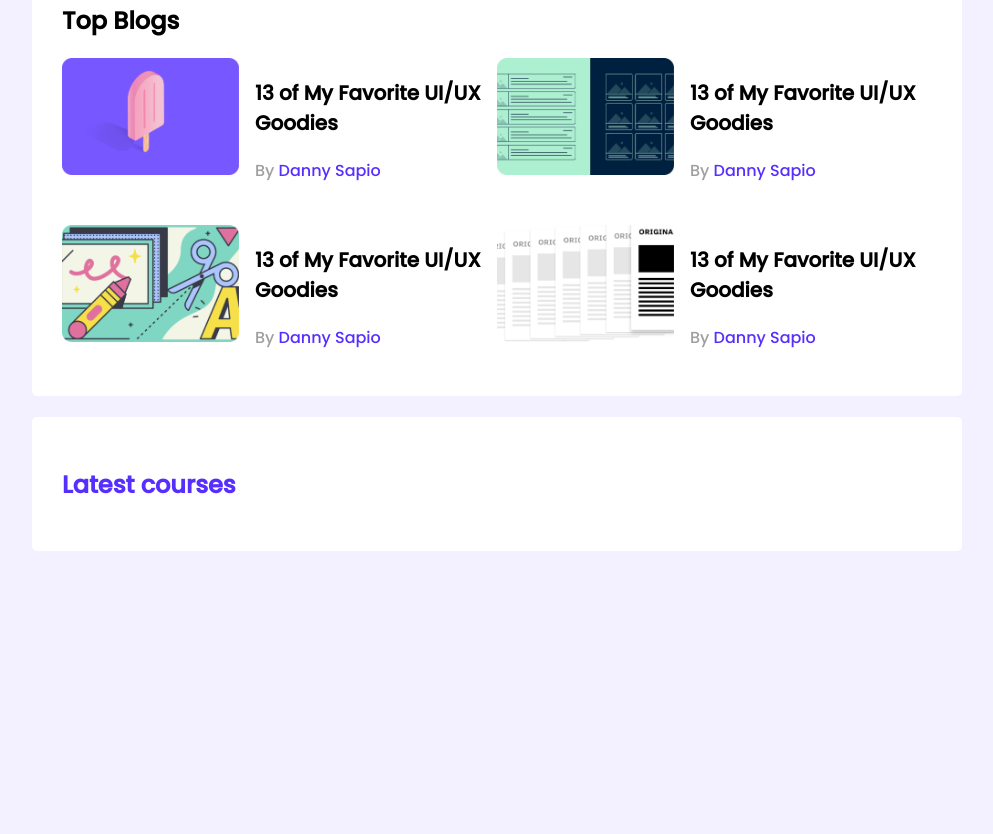
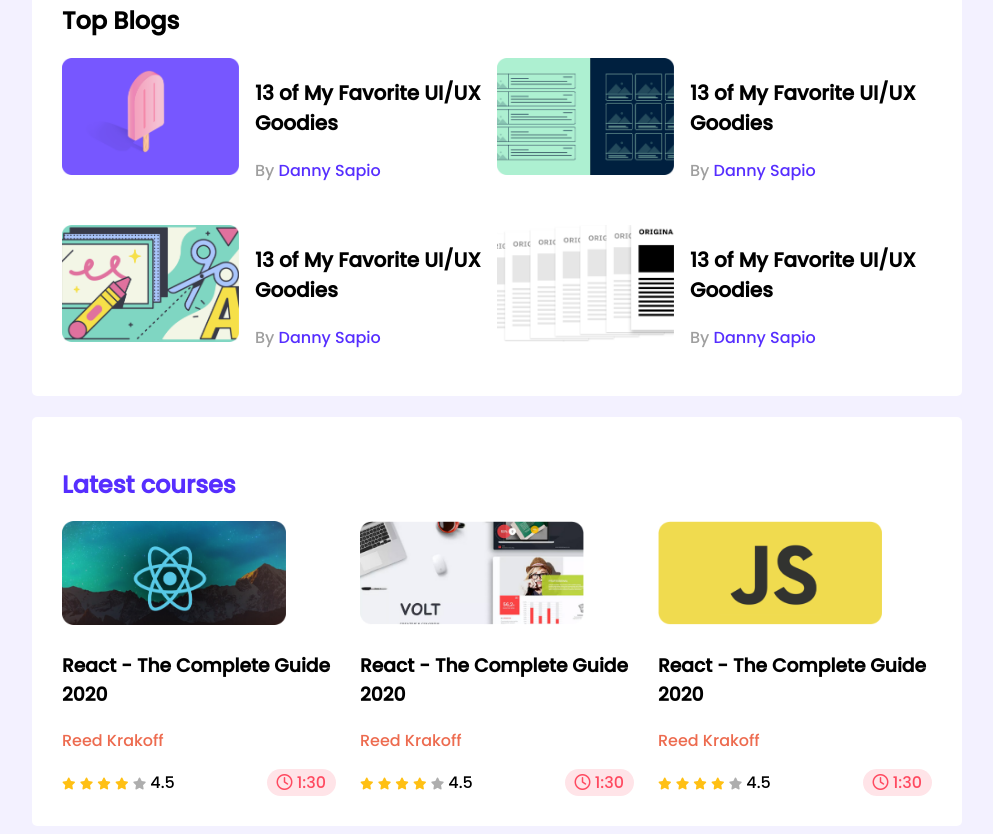
Before and after one commit to SifatNiloy/leader-board-css3, a plain HTML site: page index.html in a window 1280 px wide. Shown: the part 353-1187 px from the top of the page, without its empty margins (143-1136 px from the left). Before the commit the page ends 912 px from the top, so only its background shows below. Drawn offline with Linux system fonts and the light colour scheme.

Commit message:
without responsive done

```diff
--- a/index.html
+++ b/index.html
@@ -4,8 +4,9 @@
     <meta charset="UTF-8">
     <meta http-equiv="X-UA-Compatible" content="IE=edge">
     <meta name="viewport" content="width=device-width, initial-scale=1.0">
-    <title>Document</title>
-
+    <title>Leader board </title>
+    <!-- font awesome -->
+    <script src="https://kit.fontawesome.com/ebff58cd46.js" crossorigin="anonymous"></script>
     <!-- stylesheet -->
 
     <link rel="stylesheet" href="style.css">
@@ -101,6 +102,80 @@
 
         <section class="container">
             <h2 class="section-title">Latest courses</h2>
+            <div class="courses">
+                <div class="course">
+                    <div class="course-banner">
+                        <img src="images/courses/course-1.png" alt="">
+                    </div>
+                    <div class="course-details">
+                        <h3 class="course-title">React - The Complete Guide 2020</h3>
+                    </div>
+                    <p class="course-author">Reed Krakoff</p>
+                    <div class="course-info">
+                        <div>
+                            <i class="fas fa-star filled"></i>
+                            <i class="fas fa-star filled"></i>
+                            <i class="fas fa-star filled"></i>
+                            <i class="fas fa-star filled"></i>
+                            <i class="fas fa-star empty"></i>
+                            <span>4.5</span>
+                        </div>
+
+                        <div class="course-duration">
+                            <i class="far fa-clock"></i>
+                            <span>1:30</span>
+                        </div>
+                    </div>
+                </div>
+                <div class="course">
+                    <div class="course-banner">
+                        <img src="images/courses/course-2.png" alt="">
+                    </div>
+                    <div class="course-details">
+                        <h3 class="course-title">React - The Complete Guide 2020</h3>
+                    </div>
+                    <p class="course-author">Reed Krakoff</p>
+                    <div class="course-info">
+                        <div>
+                            <i class="fas fa-star filled"></i>
+                            <i class="fas fa-star filled"></i>
+                            <i class="fas fa-star filled"></i>
+                            <i class="fas fa-star filled"></i>
+                            <i class="fas fa-star empty"></i>
+                            <span>4.5</span>
+                        </div>
+
+                        <div class="course-duration">
+                            <i class="far fa-clock"></i>
+                            <span>1:30</span>
+                        </div>
+                    </div>
+                </div>
+                <div class="course">
+                    <div class="course-banner">
+                        <img src="images/courses/course-3.png" alt="">
+                    </div>
+                    <div class="course-details">
+                        <h3 class="course-title">React - The Complete Guide 2020</h3>
+                    </div>
+                    <p class="course-author">Reed Krakoff</p>
+                    <div class="course-info">
+                        <div>
+                            <i class="fas fa-star filled"></i>
+                            <i class="fas fa-star filled"></i>
+                            <i class="fas fa-star filled"></i>
+                            <i class="fas fa-star filled"></i>
+                            <i class="fas fa-star empty"></i>
+                            <span>4.5</span>
+                        </div>
+
+                        <div class="course-duration">
+                            <i class="far fa-clock"></i>
+                            <span>1:30</span>
+                        </div>
+                    </div>
+                </div>
+            </div>
         </section>
     </main>
 </body>
--- a/style.css
+++ b/style.css
@@ -79,3 +79,39 @@ hr{
     color: #562EFF;
     font-size: 16px;
 }
+
+/* ---------------
+  courses style
+------------- */
+.courses{
+    display: grid;
+    grid-template-columns: repeat(3, 1fr);
+    grid-column-gap: 24px;
+}
+.course .course-banner img{
+    width: 224px;
+    height: 104px;
+}
+.course-author{
+    color: #ED6B4F;
+}
+.course-info{
+    display: flex;
+    align-items: center;
+    justify-content: space-between;
+}
+.fa-star{
+    font-size: 12px;
+}
+.fa-star.filled{
+    color:#FFC014;
+}
+.fa-star.empty{
+    color:#AEAEAE;
+}
+.course-duration{
+    color: #FF4A60;
+    background-color: #FFE4E8;
+    padding: 1px 10px;
+    border-radius: 15px;
+}
```
